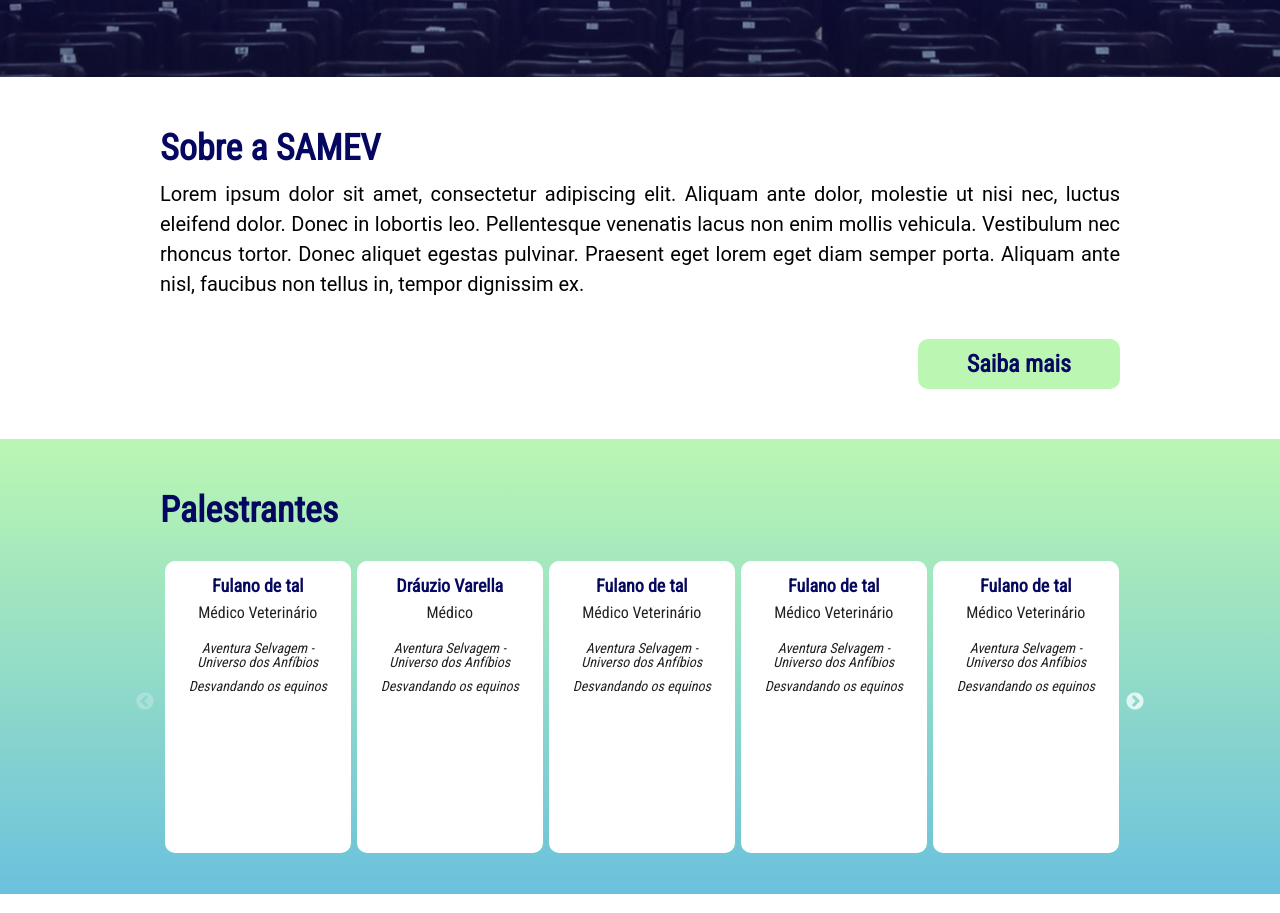
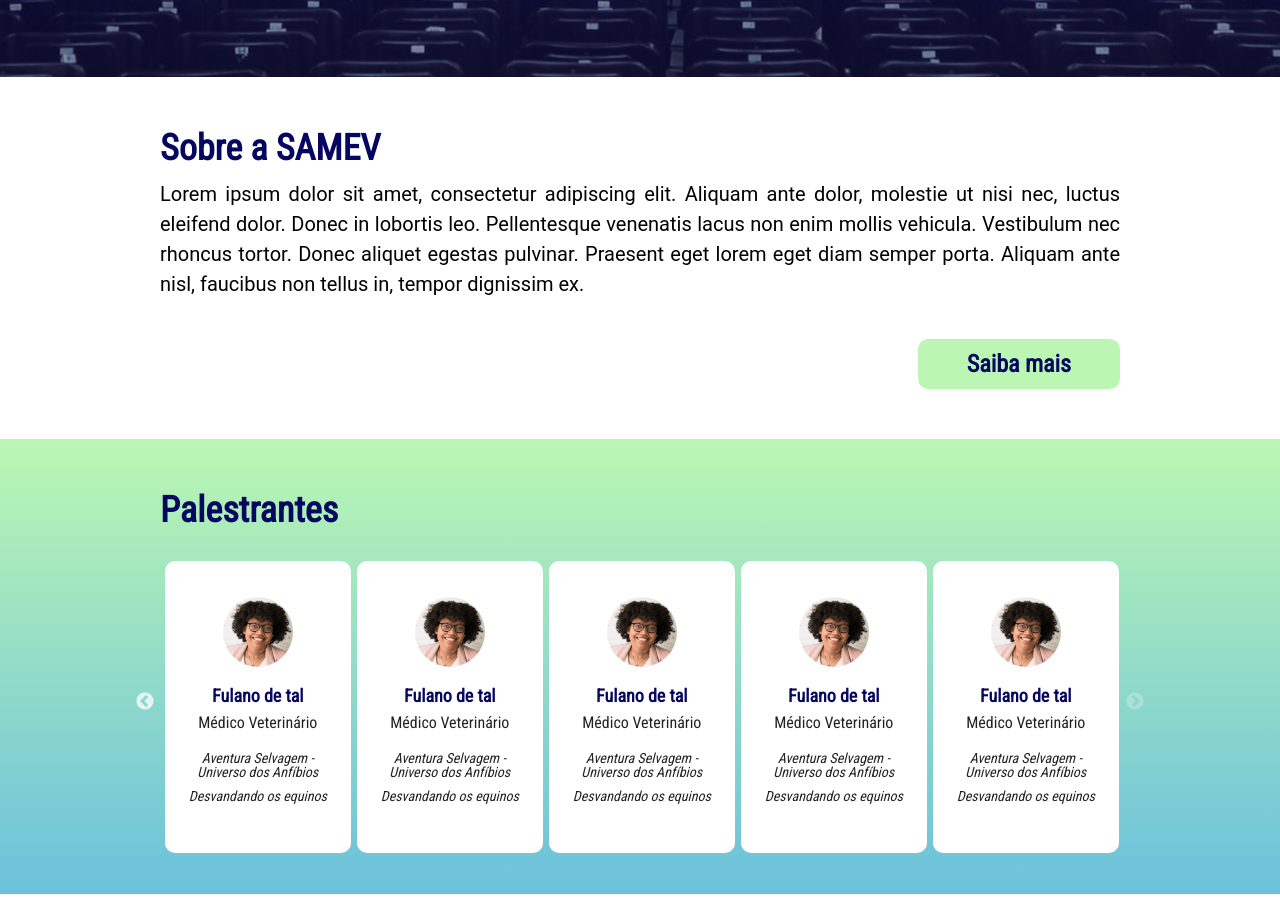
Before and after one commit to lauro-ladeira/samev-gatsby, a Gatsby site: page / in a window 1280 px wide. Shown: the part 723-1636 px from the top of the page. Built offline with nearby package versions, Linux system fonts and the light colour scheme; Gatsby itself is replaced by a stand-in of ours.

Commit message:
ajustes no Carousel

```diff
--- a/src/components/inicio/Carousel/Card/index.js
+++ b/src/components/inicio/Carousel/Card/index.js
@@ -1,18 +1,23 @@
 import React from "react"
 import * as S from "./styled"
 
-function Card({ nome, especialidade, palestras }) {
+
+function Card({ nome, especialidade, palestras, url }) {
   return (
     <>
       <S.CardContainer>
+        <S.CardImage url={url} />
         <S.CardNome>{nome}</S.CardNome>
         <S.CardEspecialidade>{especialidade}</S.CardEspecialidade>
-        {palestras.map(function (palestras) {
-          return <S.CardPalestras>{palestras.tema}</S.CardPalestras>
-        })}
+        {palestras.map(palestras => (
+          <S.CardPalestras>{palestras.tema}</S.CardPalestras>
+        ))}
+        ;
       </S.CardContainer>
     </>
   )
+
+  console.log(url)
 }
 
 export default Card
--- a/src/components/inicio/Carousel/Card/styled.js
+++ b/src/components/inicio/Carousel/Card/styled.js
@@ -1,7 +1,11 @@
 import styled from "styled-components"
+import img1 from "../../../../images/img1.png"
+import img2 from "../../../../images/img2.png"
+import img3 from "../../../../images/img3.png"
+import img4 from "../../../../images/img4.png"
+import img5 from "../../../../images/img5.png"
 
 export const CardContainer = styled.a`
-  border-radius: 4px;
   text-decoration: none;
   overflow: hidden;
   cursor: pointer;
@@ -18,13 +22,22 @@ export const CardContainer = styled.a`
   padding: 16px;
   margin: 20px 5px 10px;
 
-
-  transition: height .6s, width .6s;
+  transition: transform .6s;
 
   &:hover,
   &:focus {
     transform: scale(1.05);
   }
+`
+export const CardImage = styled.div`
+  /* background-image: ${({ url }) => `url(${url})`}; */
+  background-image: url(${img1});
+  /* background-color: cyan; */
+  background-size: 70px;
+  border-radius: 50%;
+  height: 70px;
+  margin: 20px auto;
+  width: 70px;
 `
 
 export const CardNome = styled.h1`
--- a/src/components/inicio/Carousel/index.js
+++ b/src/components/inicio/Carousel/index.js
@@ -13,6 +13,9 @@ function Carousel({ dados }) {
     speed: 500,
     slidesToShow: 5,
     slidesToScrol: 1,
+    autoplay: true,
+    autoplaySpeed: 4,
+    pauseOnHover: false,
   }
 
   return (
@@ -20,13 +23,16 @@ function Carousel({ dados }) {
       <S.CarouselContainer>
         <S.Title>Palestrantes</S.Title>
         <Slider {...settings}>
-          {dados.map(function (dados) {
-            return (
-              <React.Fragment>
-                <Card nome={dados.nome} especialidade={dados.especialidade} palestras={dados.palestras} />
-              </React.Fragment>
-            )
-          })}
+          {dados.map(dados => (
+            <React.Fragment>
+              <Card
+                nome={dados.nome}
+                especialidade={dados.especialidade}
+                palestras={dados.palestras}
+                url={dados.url}
+              />
+            </React.Fragment>
+          ))}
         </Slider>
       </S.CarouselContainer>
     </S.CarouselWrapper>
--- a/src/data/dadosPalestrantes.json
+++ b/src/data/dadosPalestrantes.json
@@ -3,6 +3,7 @@
       {
         "nome": "Fulano de tal",
         "especialidade": "Médico Veterinário",
+        "url": "img1",
         "palestras": [
           {
             "tema": "Aventura Selvagem - Universo dos Anfíbios"
@@ -15,6 +16,7 @@
       {
         "nome": "Dráuzio Varella",
         "especialidade": "Médico",
+        "url": "img2",
         "palestras": [
           {
             "tema": "Aventura Selvagem - Universo dos Anfíbios"
@@ -27,6 +29,7 @@
       {
         "nome": "Fulano de tal",
         "especialidade": "Médico Veterinário",
+        "url": "img3",
         "palestras": [
           {
             "tema": "Aventura Selvagem - Universo dos Anfíbios"
@@ -39,6 +42,7 @@
       {
         "nome": "Fulano de tal",
         "especialidade": "Médico Veterinário",
+        "url": "img4",
         "palestras": [
           {
             "tema": "Aventura Selvagem - Universo dos Anfíbios"
@@ -51,6 +55,7 @@
       {
         "nome": "Fulano de tal",
         "especialidade": "Médico Veterinário",
+        "url": "img5",
         "palestras": [
           {
             "tema": "Aventura Selvagem - Universo dos Anfíbios"
@@ -63,6 +68,7 @@
       {
         "nome": "Fulano de tal",
         "especialidade": "Médico Veterinário",
+        "url": "img1",
         "palestras": [
           {
             "tema": "Aventura Selvagem - Universo dos Anfíbios"
@@ -75,6 +81,7 @@
       {
         "nome": "Fulano de tal",
         "especialidade": "Médico Veterinário",
+        "url": "img2",
         "palestras": [
           {
             "tema": "Aventura Selvagem - Universo dos Anfíbios"
```
Also changed, not shown: src/images/img1.png (added), src/images/img2.png (added), src/images/img3.png (added), src/images/img4.png (added), src/images/img5.png (added).
